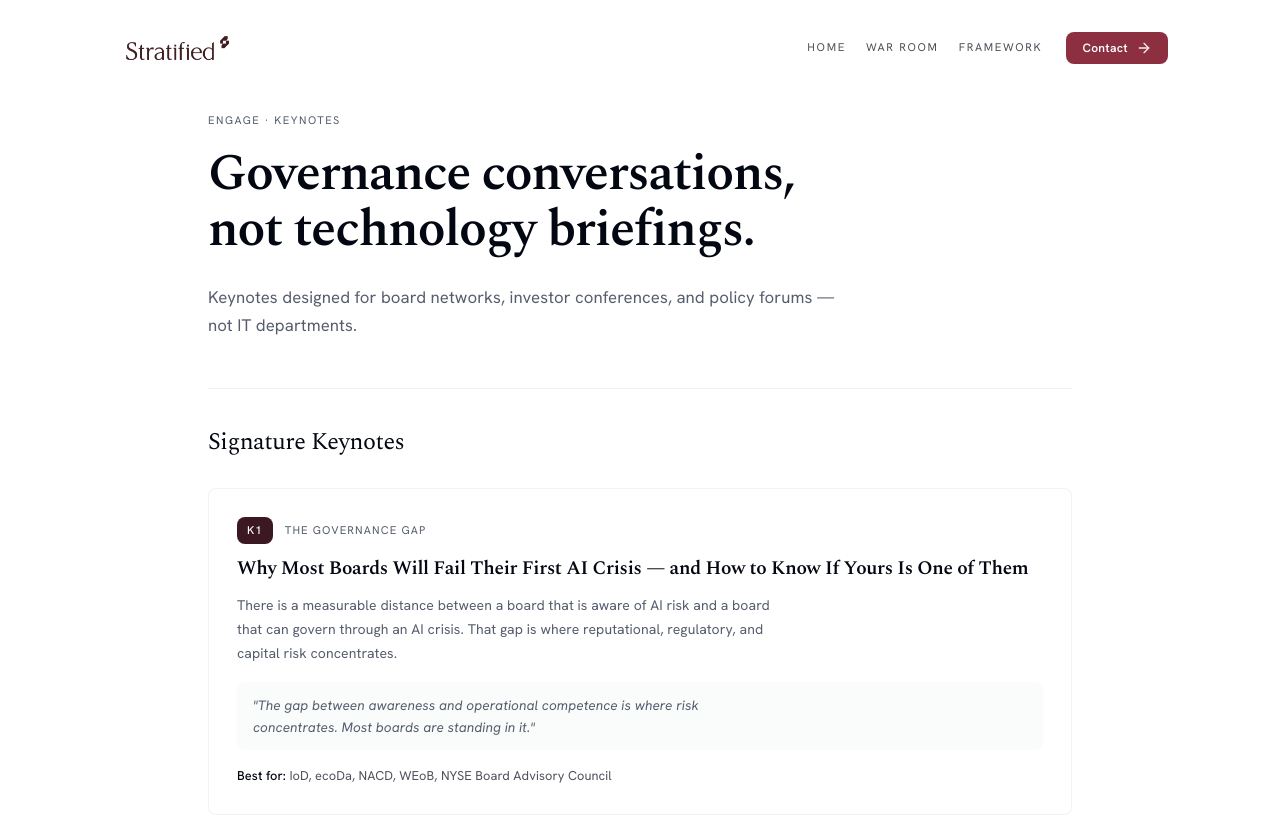
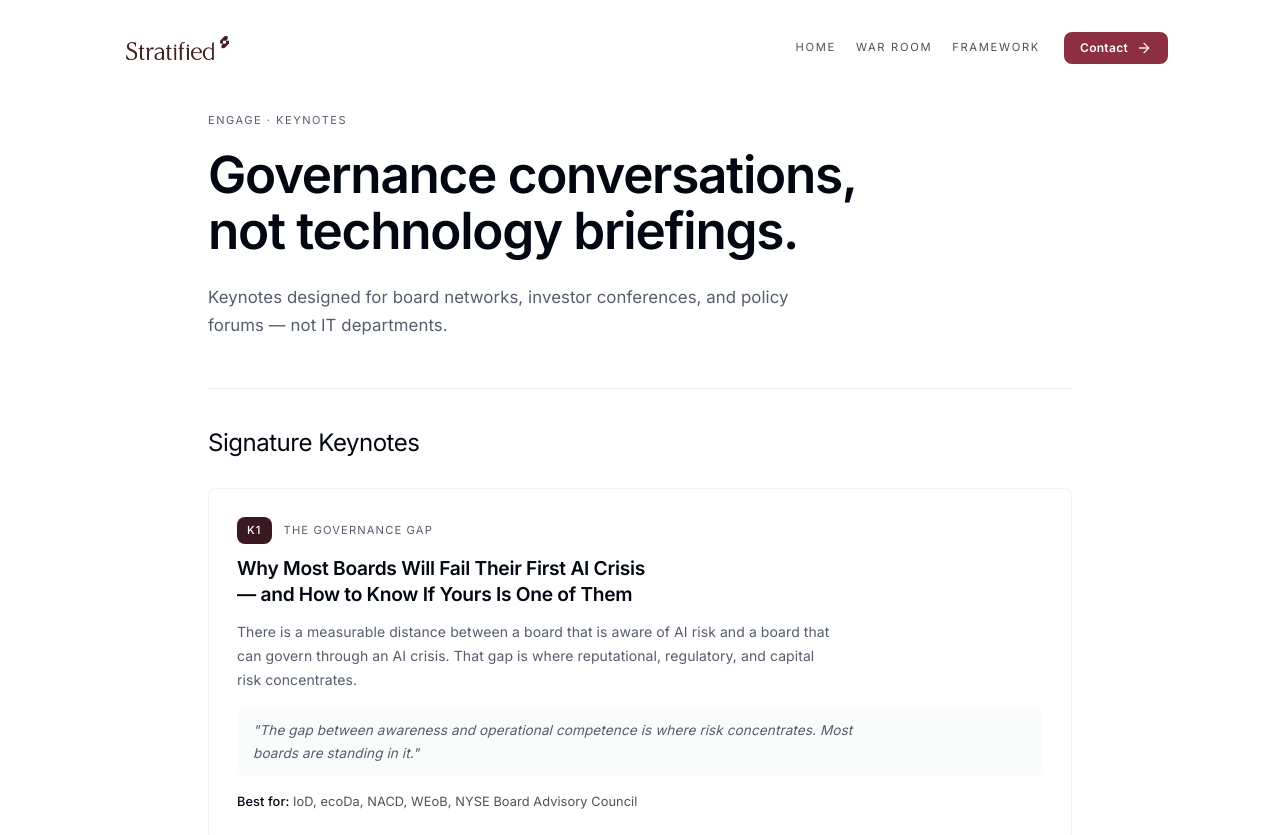
Before and after one commit to stratcorpai/stratcorpai, a React (Vite) app: page /speaking in a window 1280 px wide. Shown: the top 835 px of the page. Built offline with nearby package versions, Linux system fonts and the light colour scheme.

Commit message:
fix: revert to original Inter and Source Serif 4 fonts, and restore eager route loading to avoid transition cuts

```diff
--- a/src/App.tsx
+++ b/src/App.tsx
@@ -1,16 +1,13 @@
-
-import { lazy, Suspense } from "react";
 import { Toaster } from "@/components/ui/toaster";
 import { TooltipProvider } from "@/components/ui/tooltip";
 import { BrowserRouter, Routes, Route } from "react-router-dom";
 import { ThemeProvider } from "@/components/ThemeProvider";
 import Index from "./pages/Index";
+import Framework from "./pages/Framework";
+import WarRoom from "./pages/WarRoom";
+import Speaking from "./pages/Speaking";
+import NotFound from "./pages/NotFound";
 import ScrollToTop from "@/components/ScrollToTop";
-
-const Framework = lazy(() => import("./pages/Framework"));
-const WarRoom = lazy(() => import("./pages/WarRoom"));
-const Speaking = lazy(() => import("./pages/Speaking"));
-const NotFound = lazy(() => import("./pages/NotFound"));
 
 const App = () => (
   <ThemeProvider>
@@ -18,11 +15,6 @@ const App = () => (
       <Toaster />
       <BrowserRouter>
         <ScrollToTop />
-        <Suspense fallback={
-          <div className="min-h-screen bg-[#030712] flex items-center justify-center text-muted-foreground text-sm font-medium">
-            Loading...
-          </div>
-        }>
         <Routes>
           <Route path="/" element={<Index />} />
           <Route path="/framework" element={<Framework />} />
@@ -31,7 +23,6 @@ const App = () => (
           {/* ADD ALL CUSTOM ROUTES ABOVE THE CATCH-ALL "*" ROUTE */}
           <Route path="*" element={<NotFound />} />
         </Routes>
-        </Suspense>
       </BrowserRouter>
     </TooltipProvider>
   </ThemeProvider>
--- a/src/index.css
+++ b/src/index.css
@@ -1,4 +1,4 @@
-@import url('https://fonts.googleapis.com/css2?family=Hanken+Grotesk:ital,wght@0,300;0,400;0,500;0,600;0,700;0,800;1,400;1,500&family=Spectral:ital,wght@0,400;0,500;0,600;0,700;1,400;1,500&display=swap');
+@import url('https://fonts.googleapis.com/css2?family=Inter:wght@300;400;500;600;700;800&family=Source+Serif+4:ital,wght@0,400;0,500;0,600;0,700;1,400&display=swap');
 
 @tailwind base;
 @tailwind components;
--- a/tailwind.config.ts
+++ b/tailwind.config.ts
@@ -151,9 +151,9 @@ export default {
 				'radar-pulse-2': 'radar-fade-in 0.8s ease-out 2.7s forwards',
 			},
 			fontFamily: {
-				sans: ['Hanken Grotesk', 'system-ui', 'sans-serif'],
-				heading: ['Spectral', 'Georgia', 'serif'],
-				serif: ['Spectral', 'Georgia', 'serif'],
+				sans: ['Inter', 'sans-serif'],
+				heading: ['Source Serif 4', 'serif'],
+				serif: ['Source Serif 4', 'serif'],
 			},
 		}
 	},
```
Lines whose indentation alone changed are shown as unchanged.
